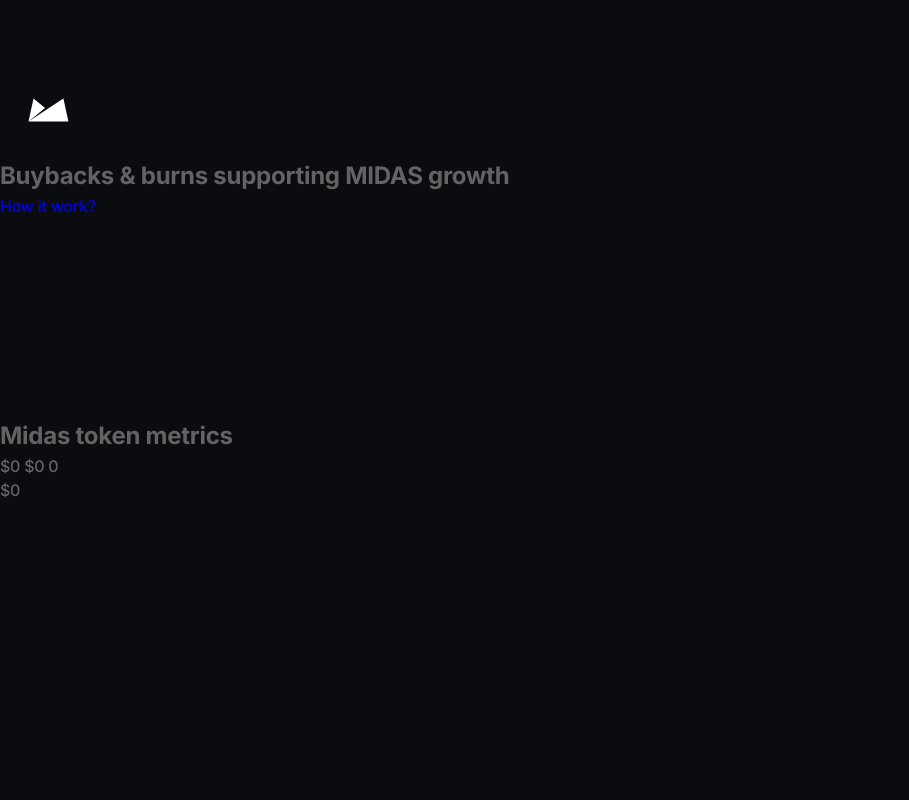
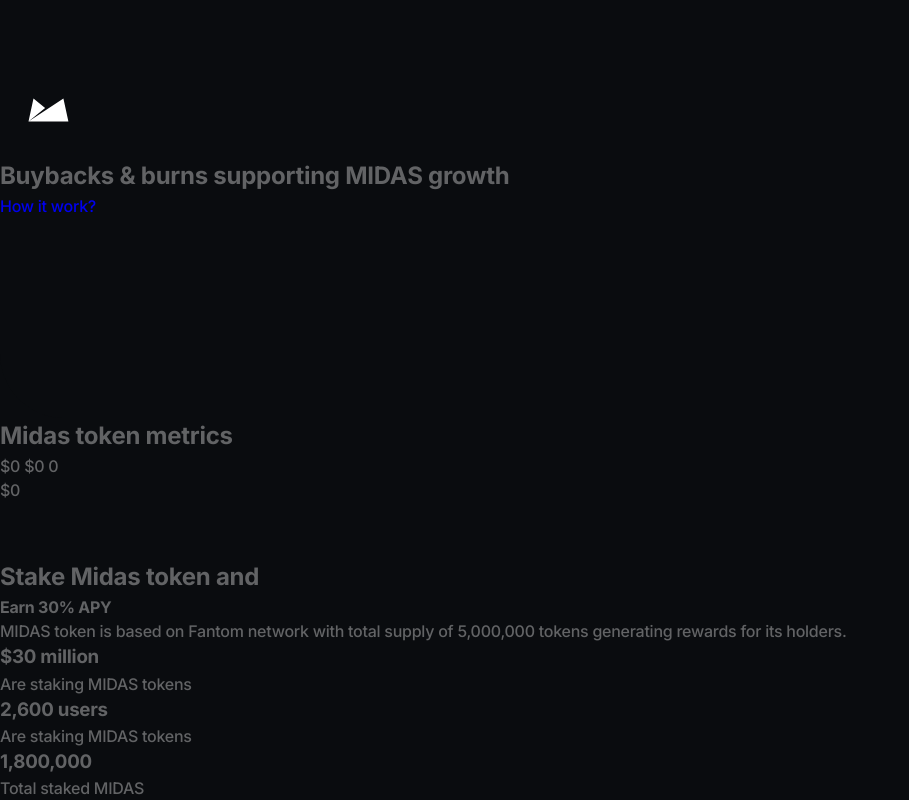
Before and after one commit to Yarklim/midas-token_website-layout, a plain HTML site: page index.html in a window 1280 px wide. Shown: the part 1034-1834 px from the top of the page, without its empty margins (0-909 px from the left). Before the commit the page ends 1593 px from the top, so only its background shows below. Drawn offline with nearby package versions, Linux system fonts and the light colour scheme.

Commit message:
Update index.html

```diff
--- a/index.html
+++ b/index.html
@@ -23,7 +23,6 @@
     </head>
     <body>
         <!-- Header -->
-        <!-- Header Info -->
         <header class="container header">
             <div class="header__info">
                 <p class="info__text">
@@ -174,6 +173,33 @@
                     </div>
                 </div>
             </section>
+
+            <!-- Stake -->
+            <section class="container stake">
+                <h2 class="stake__title">Stake Midas token and</h2>
+                <strong class="stake__call">Earn 30% APY</strong>
+                <p class="stake__text">
+                    <span class="accent__text">MIDAS token</span> is based on
+                    Fantom network with total supply of
+                    <span class="accent__text">5,000,000 tokens</span>
+                    generating rewards for its holders.
+                </p>
+
+                <ul class="stake__info-list">
+                    <li class="stake__info-item info-item">
+                        <h3 class="info-item__title">$30 million</h3>
+                        <p class="info-item__text">Are staking MIDAS tokens</p>
+                    </li>
+                    <li class="stake__info-item info-item">
+                        <h3 class="info-item__title">2,600 users</h3>
+                        <p class="info-item__text">Are staking MIDAS tokens</p>
+                    </li>
+                    <li class="stake__info-item info-item">
+                        <h3 class="info-item__title">1,800,000</h3>
+                        <p class="info-item__text">Total staked MIDAS</p>
+                    </li>
+                </ul>
+            </section>
         </main>
     </body>
 </html>
```
